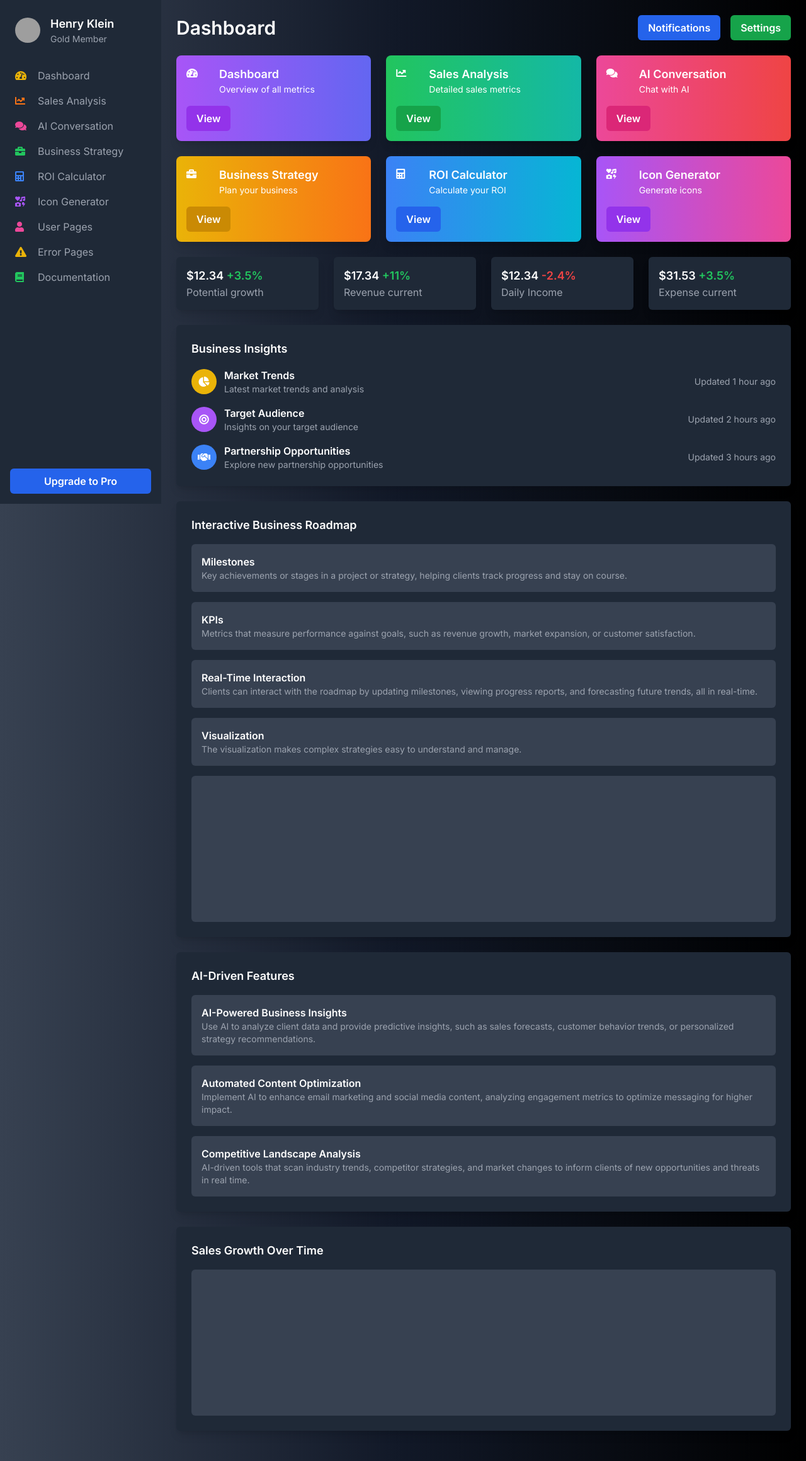
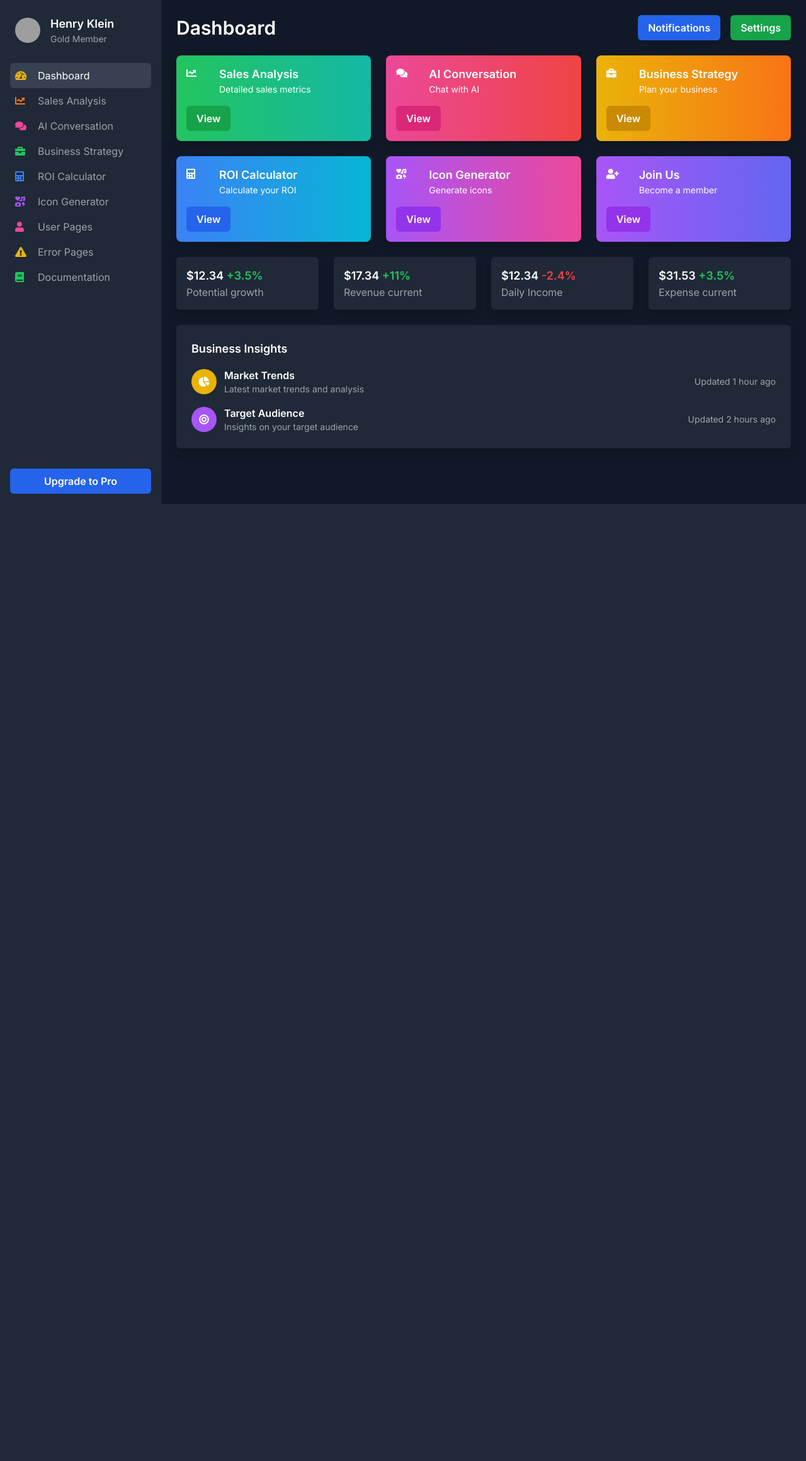
Before and after one commit to akashn-1412/Insightflow, a Flask app: page / in a window 1280 px wide. Shown: the whole page at 63% size. After the commit the page ends 800 px from the top, so only its background shows below. Run offline with Flask 3, Linux system fonts and the light colour scheme; a map, chart or similar area stays blank; some libraries are stand-ins or nearby versions; grey boxes are pictures that could not be loaded.

Commit message:
Update index.html

```diff
--- a/templates/index.html
+++ b/templates/index.html
@@ -9,20 +9,19 @@
   </script>
   <link href="https://cdnjs.cloudflare.com/ajax/libs/font-awesome/5.15.3/css/all.min.css" rel="stylesheet"/>
   <link href="https://fonts.googleapis.com/css2?family=Inter:wght@400;600&amp;display=swap" rel="stylesheet"/>
-  <script src="https://cdn.jsdelivr.net/npm/chart.js"></script>
   <style>
    body {
             font-family: 'Inter', sans-serif;
         }
   </style>
  </head>
- <body class="bg-gradient-to-r from-gray-700 via-gray-900 to-black text-gray-300">
-  <div class="flex">
+ <body class="bg-gray-900 text-white">
+  <div class="flex flex-col md:flex-row">
    <!-- Sidebar -->
-   <div class="w-64 bg-gray-800 h-screen p-4 flex flex-col justify-between">
+   <div class="w-full md:w-1/5 bg-gray-800 h-auto md:h-screen p-4 flex flex-col justify-between">
     <div>
      <div class="flex items-center space-x-4 p-2 mb-5">
-      <img alt="User avatar" class="w-10 h-10 rounded-full" height="50" src="https://storage.googleapis.com/a1aa/image/KZXxXAjQCC7bAttN6ZGx3eLsXOpItvlOkRcith3RfrVJ5QlTA.jpg" width="50"/>
+      <img alt="User avatar" class="w-10 h-10 rounded-full" height="50" src="https://storage.googleapis.com/a1aa/image/Rx2gjVKZADIvHVpG6jfSY6pFLqL5fiPtAiPu7ieHAqxnilMnA.jpg" width="50"/>
       <div>
        <h4 class="font-semibold text-lg text-white">
         Henry Klein
@@ -33,21 +32,21 @@
       </div>
      </div>
      <nav>
-      <a class="flex items-center p-2 text-gray-400 hover:bg-gray-700 hover:text-white rounded-md transition duration-200 group" href="#">
+      <a class="flex items-center p-2 text-white bg-gray-700 rounded-md transition duration-200 group" href="#">
        <i class="fas fa-tachometer-alt w-6 text-yellow-500 group-hover:animate-bounce">
        </i>
        <span class="ml-3">
         Dashboard
        </span>
       </a>
-      <a class="flex items-center p-2 text-gray-400 hover:bg-gray-700 hover:text-white rounded-md transition duration-200 group" href="#">
+      <a class="flex items-center p-2 text-gray-400 hover:bg-gray-700 hover:text-white rounded-md transition duration-200 group" href="https://arkaconsultancy.streamlit.app/">
        <i class="fas fa-chart-line w-6 text-orange-500 group-hover:animate-bounce">
        </i>
        <span class="ml-3">
         Sales Analysis
        </span>
       </a>
-      <a class="flex items-center p-2 text-gray-400 hover:bg-gray-700 hover:text-white rounded-md transition duration-200 group" href="#">
+      <a class="flex items-center p-2 text-gray-400 hover:bg-gray-700 hover:text-white rounded-md transition duration-200 group" href="https://huggingface.co/spaces/aakritim/GPT-WRITER-3">
        <i class="fas fa-comments w-6 text-pink-500 group-hover:animate-bounce">
        </i>
        <span class="ml-3">
@@ -61,14 +60,14 @@
         Business Strategy
        </span>
       </a>
-      <a class="flex items-center p-2 text-gray-400 hover:bg-gray-700 hover:text-white rounded-md transition duration-200 group" href="#">
+      <a class="flex items-center p-2 text-gray-400 hover:bg-gray-700 hover:text-white rounded-md transition duration-200 group" href="https://roi-calculator-gjjgdxfnj-akashs-projects-66062c35.vercel.app/">
        <i class="fas fa-calculator w-6 text-blue-500 group-hover:animate-bounce">
        </i>
        <span class="ml-3">
         ROI Calculator
        </span>
       </a>
-      <a class="flex items-center p-2 text-gray-400 hover:bg-gray-700 hover:text-white rounded-md transition duration-200 group" href="#">
+      <a class="flex items-center p-2 text-gray-400 hover:bg-gray-700 hover:text-white rounded-md transition duration-200 group" href="https://huggingface.co/spaces/anusreepi/Icon_Generator">
        <i class="fas fa-icons w-6 text-purple-500 group-hover:animate-bounce">
        </i>
        <span class="ml-3">
@@ -121,24 +120,7 @@
      </div>
     </div>
     <!-- Features -->
-    <div class="grid grid-cols-3 gap-6 mb-6">
-     <div class="bg-gradient-to-r from-purple-500 to-indigo-500 text-white p-4 rounded-lg shadow-lg transform transition-transform hover:-translate-y-1 hover:scale-105">
-      <div class="flex items-center">
-       <i class="fas fa-tachometer-alt w-10 h-10 text-white mr-3">
-       </i>
-       <div>
-        <h4 class="font-semibold text-lg">
-         Dashboard
-        </h4>
-        <p class="text-sm">
-         Overview of all metrics
-        </p>
-       </div>
-      </div>
-      <button class="mt-4 bg-purple-600 hover:bg-purple-700 text-white font-semibold py-2 px-4 rounded-md">
-       View
-      </button>
-     </div>
+    <div class="grid grid-cols-1 sm:grid-cols-2 lg:grid-cols-3 gap-6 mb-6">
      <div class="bg-gradient-to-r from-green-500 to-teal-500 text-white p-4 rounded-lg shadow-lg transform transition-transform hover:-translate-y-1 hover:scale-105">
       <div class="flex items-center">
        <i class="fas fa-chart-line w-10 h-10 text-white mr-3">
@@ -152,9 +134,9 @@
         </p>
        </div>
       </div>
-      <button class="mt-4 bg-green-600 hover:bg-green-700 text-white font-semibold py-2 px-4 rounded-md">
+      <a href="https://arkaconsultancy.streamlit.app/" class="mt-4 bg-green-600 hover:bg-green-700 text-white font-semibold py-2 px-4 rounded-md inline-block text-center">
        View
-      </button>
+      </a>
      </div>
      <div class="bg-gradient-to-r from-pink-500 to-red-500 text-white p-4 rounded-lg shadow-lg transform transition-transform hover:-translate-y-1 hover:scale-105">
       <div class="flex items-center">
@@ -169,9 +151,9 @@
         </p>
        </div>
       </div>
-      <button class="mt-4 bg-pink-600 hover:bg-pink-700 text-white font-semibold py-2 px-4 rounded-md">
+      <a href="https://huggingface.co/spaces/aakritim/GPT-WRITER-3" class="mt-4 bg-pink-600 hover:bg-pink-700 text-white font-semibold py-2 px-4 rounded-md inline-block text-center">
        View
-      </button>
+      </a>
      </div>
      <div class="bg-gradient-to-r from-yellow-500 to-orange-500 text-white p-4 rounded-lg shadow-lg transform transition-transform hover:-translate-y-1 hover:scale-105">
       <div class="flex items-center">
@@ -203,9 +185,9 @@
         </p>
        </div>
       </div>
-      <button class="mt-4 bg-blue-600 hover:bg-blue-700 text-white font-semibold py-2 px-4 rounded-md">
+      <a href="https://roi-calculator-gjjgdxfnj-akashs-projects-66062c35.vercel.app/" class="mt-4 bg-blue-600 hover:bg-blue-700 text-white font-semibold py-2 px-4 rounded-md inline-block text-center">
        View
-      </button>
+      </a>
      </div>
      <div class="bg-gradient-to-r from-purple-500 to-pink-500 text-white p-4 rounded-lg shadow-lg transform transition-transform hover:-translate-y-1 hover:scale-105">
       <div class="flex items-center">
@@ -220,13 +202,30 @@
         </p>
        </div>
       </div>
+      <a href="https://huggingface.co/spaces/anusreepi/Icon_Generator" class="mt-4 bg-purple-600 hover:bg-purple-700 text-white font-semibold py-2 px-4 rounded-md inline-block text-center">
+       View
+      </a>
+     </div>
+     <div class="bg-gradient-to-r from-purple-500 to-indigo-500 text-white p-4 rounded-lg shadow-lg transform transition-transform hover:-translate-y-1 hover:scale-105">
+      <div class="flex items-center">
+       <i class="fas fa-user-plus w-10 h-10 text-white mr-3">
+       </i>
+       <div>
+        <h4 class="font-semibold text-lg">
+         Join Us
+        </h4>
+        <p class="text-sm">
+         Become a member
+        </p>
+       </div>
+      </div>
       <button class="mt-4 bg-purple-600 hover:bg-purple-700 text-white font-semibold py-2 px-4 rounded-md">
        View
       </button>
      </div>
     </div>
     <!-- Stats -->
-    <div class="grid grid-cols-4 gap-6 mb-6">
+    <div class="grid grid-cols-1 sm:grid-cols-2 lg:grid-cols-4 gap-6 mb-6">
      <div class="bg-gray-800 p-4 rounded-md shadow-lg transform transition-transform hover:-translate-y-1 hover:scale-105">
       <h4 class="text-lg font-semibold text-white">
        $12.34
@@ -316,109 +315,9 @@
         Updated 2 hours ago
        </span>
       </li>
-      <li class="flex items-center justify-between">
-       <div class="flex items-center space-x-3">
-        <div class="w-10 h-10 bg-blue-500 rounded-full flex items-center justify-center">
-         <i class="fas fa-handshake text-white">
-         </i>
-        </div>
-        <div>
-         <h5 class="text-white font-semibold">
-          Partnership Opportunities
-         </h5>
-         <p class="text-gray-400 text-sm">
-          Explore new partnership opportunities
-         </p>
-        </div>
-       </div>
-       <span class="text-gray-400 text-sm">
-        Updated 3 hours ago
-       </span>
-      </li>
      </ul>
     </div>
-    <!-- Interactive Business Roadmap -->
-    <div class="bg-gray-800 p-6 rounded-md shadow-lg mb-6">
-     <h4 class="text-lg font-semibold text-white mb-4">
-      Interactive Business Roadmap
-     </h4>
-     <div class="space-y-4">
-      <div class="bg-gray-700 p-4 rounded-md">
-       <h5 class="text-white font-semibold">
-        Milestones
-       </h5>
-       <p class="text-gray-400 text-sm">
-        Key achievements or stages in a project or strategy, helping clients track progress and stay on course.
-       </p>
-      </div>
-      <div class="bg-gray-700 p-4 rounded-md">
-       <h5 class="text-white font-semibold">
-        KPIs
-       </h5>
-       <p class="text-gray-400 text-sm">
-        Metrics that measure performance against goals, such as revenue growth, market expansion, or customer satisfaction.
-       </p>
-      </div>
-      <div class="bg-gray-700 p-4 rounded-md">
-       <h5 class="text-white font-semibold">
-        Real-Time Interaction
-       </h5>
-       <p class="text-gray-400 text-sm">
-        Clients can interact with the roadmap by updating milestones, viewing progress reports, and forecasting future trends, all in real-time.
-       </p>
-      </div>
-      <div class="bg-gray-700 p-4 rounded-md">
-       <h5 class="text-white font-semibold">
-        Visualization
-       </h5>
-       <p class="text-gray-400 text-sm">
-        The visualization makes complex strategies easy to understand and manage.
-       </p>
-      </div>
-      <div class="bg-gray-700 p-4 rounded-md">
-       <canvas id="roadmapChart" width="400" height="200">
-       </canvas>
-      </div>
-     </div>
-    </div>
-    <!-- AI-Driven Features -->
-    <div class="bg-gray-800 p-6 rounded-md shadow-lg mb-6">
-     <h4 class="text-lg font-semibold text-white mb-4">
-      AI-Driven Features
-     </h4>
-     <div class="space-y-4">
-      <div class="bg-gray-700 p-4 rounded-md">
-       <h5 class="text-white font-semibold">
-        AI-Powered Business Insights
-       </h5>
-       <p class="text-gray-400 text-sm">
-        Use AI to analyze client data and provide predictive insights, such as sales forecasts, customer behavior trends, or personalized strategy recommendations.
-       </p>
-      </div>
-      <div class="bg-gray-700 p-4 rounded-md">
-       <h5 class="text-white font-semibold">
-        Automated Content Optimization
-       </h5>
-       <p class="text-gray-400 text-sm">
-        Implement AI to enhance email marketing and social media content, analyzing engagement metrics to optimize messaging for higher impact.
-       </p>
-      </div>
-      <div class="bg-gray-700 p-4 rounded-md">
-       <h5 class="text-white font-semibold">
-        Competitive Landscape Analysis
-       </h5>
-       <p class="text-gray-400 text-sm">
-        AI-driven tools that scan industry trends, competitor strategies, and market changes to inform clients of new opportunities and threats in real time.
-       </p>
-      </div>
-     </div>
-    </div>
-    <!-- Line Chart -->
-    <div class="bg-gray-800 p-6 rounded-md shadow-lg mb-6">
-     <h4 class="text-lg font-semibold text-white mb-4">
-      Sales Growth Over Time
-     </h4>
-     <div class="bg-gray-700 p-4 rounded-md">
-      <canvas id="lineChart" width="400" height="200">
-      </canvas>
-     </div>
+   </div>
+  </div>
+ </body>
+</html>
```
